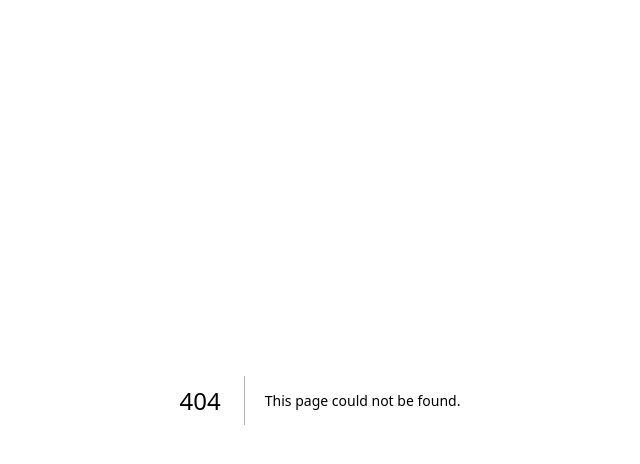
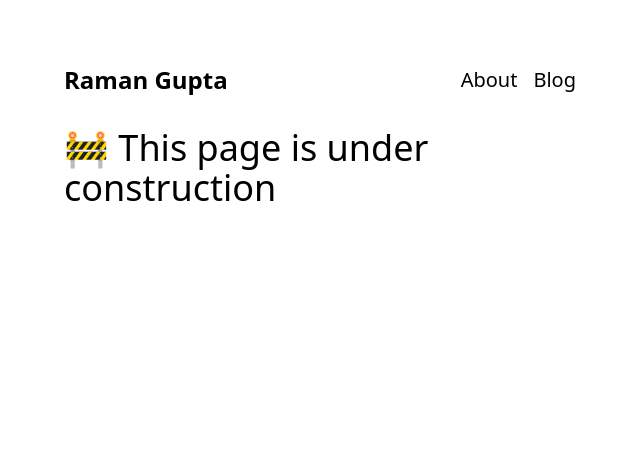
Before and after one commit to g-raman/personal-website, a Next.js app: page /blog in a window 1280 px wide. Before the commit this address had no page. Shown: the top 464 px of the page, without its empty margins (320-960 px from the left). Built offline with nearby package versions, Linux system fonts and the light colour scheme.

Commit message:
feat: add links to about and blog page that are under construction

```diff
--- /dev/null
+++ b/src/app/about/page.tsx
@@ -0,0 +1,5 @@
+import UnderConstruction from "@/layout/UnderConstruction/UnderConstruction";
+
+export default function About() {
+  return <UnderConstruction />;
+}
--- /dev/null
+++ b/src/app/blog/page.tsx
@@ -0,0 +1,5 @@
+import UnderConstruction from "@/layout/UnderConstruction/UnderConstruction";
+
+export default function Blog() {
+  return <UnderConstruction />;
+}
--- a/src/components/Header/Header.tsx
+++ b/src/components/Header/Header.tsx
@@ -1,13 +1,21 @@
-import { faGithub, faLinkedin } from "@fortawesome/free-brands-svg-icons";
-import { FontAwesomeIcon } from "@fortawesome/react-fontawesome";
 import Link from "next/link";
 
 export default function Header() {
   return (
-    <div className="flex items-baseline justify-between">
-      <Link href="/" className="text-4xl font-bold">
+    <nav className="flex items-center justify-between">
+      <Link href="/" className="text-2xl font-bold">
         Raman Gupta
       </Link>
-    </div>
+
+      <ul className="flex gap-4 text-xl font-normal">
+        <li>
+          <Link href="/about">About</Link>
+        </li>
+
+        <li>
+          <Link href="/blog">Blog</Link>
+        </li>
+      </ul>
+    </nav>
   );
 }
--- /dev/null
+++ b/src/layout/UnderConstruction/UnderConstruction.tsx
@@ -0,0 +1,11 @@
+import Header from "@/components/Header/Header";
+import React from "react";
+
+export default function UnderConstruction() {
+  return (
+    <div className="flex flex-col gap-4 px-96 py-16">
+      <Header />
+      <h1 className="mt-4 text-4xl">🚧 This page is under construction</h1>
+    </div>
+  );
+}
```
